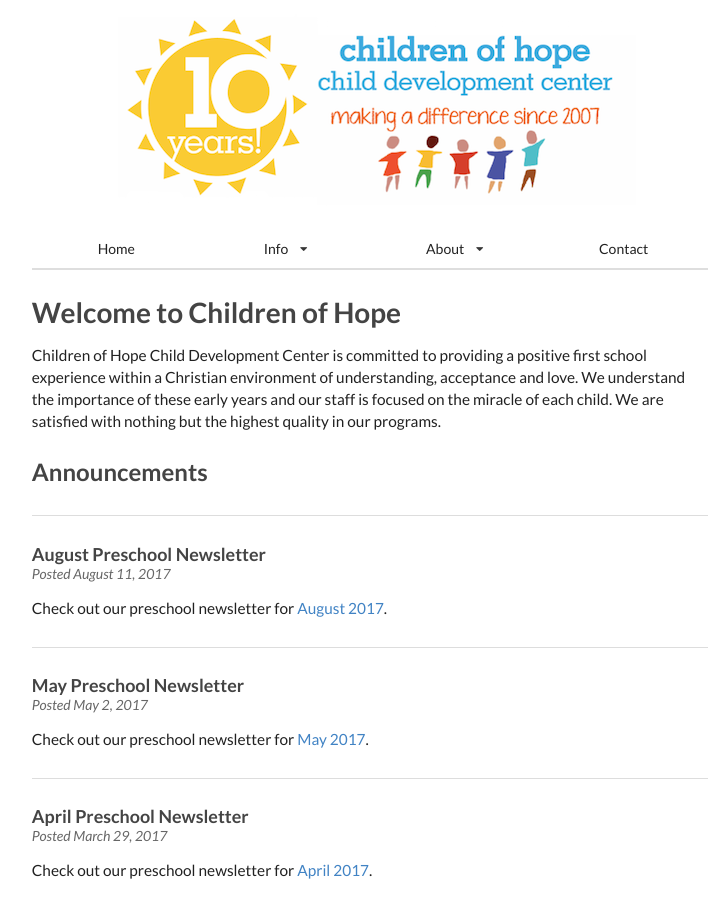
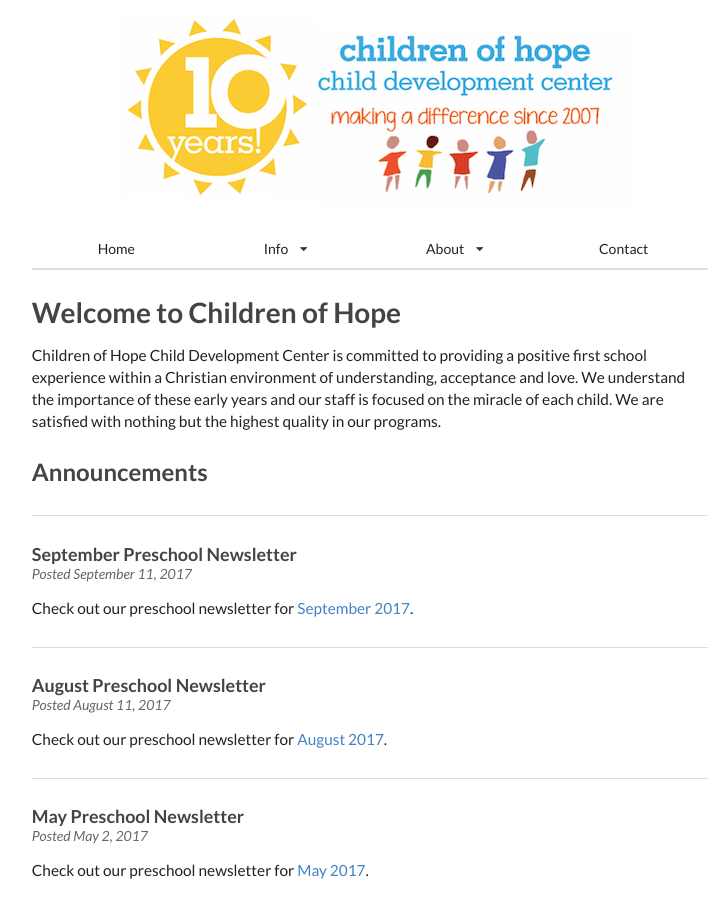
Before and after one commit to childrenofhope/childrenofhope, a Jekyll site: the page built from index.md, in a window 1280 px wide and 900 px high. Shown: the whole window, without its empty margins (270-985 px from the left). Built offline with Jekyll 4.4.1, drawn with Linux system fonts in a browser that asks for light colours.

Commit message:
Added September newsletter

```diff
--- a/newsletter.md
+++ b/newsletter.md
@@ -10,6 +10,9 @@
 <h3 class="ui header">Current School Year</h3>
 
 <div class="ui newsletter list">
+  <a class="item" href="/assets/newsletters/COH September 2017 Newsletter.pdf">
+    September 2017
+  </a>
   <a class="item" href="{{ site.baseurl }}/assets/newsletters/COH August 2017 Newsletter.pdf">
     August 2017
   </a>
```
Also changed, not shown: _posts/2017-09-11-september-newsletter.md (added, +13 -0 lines), 1 other file.
